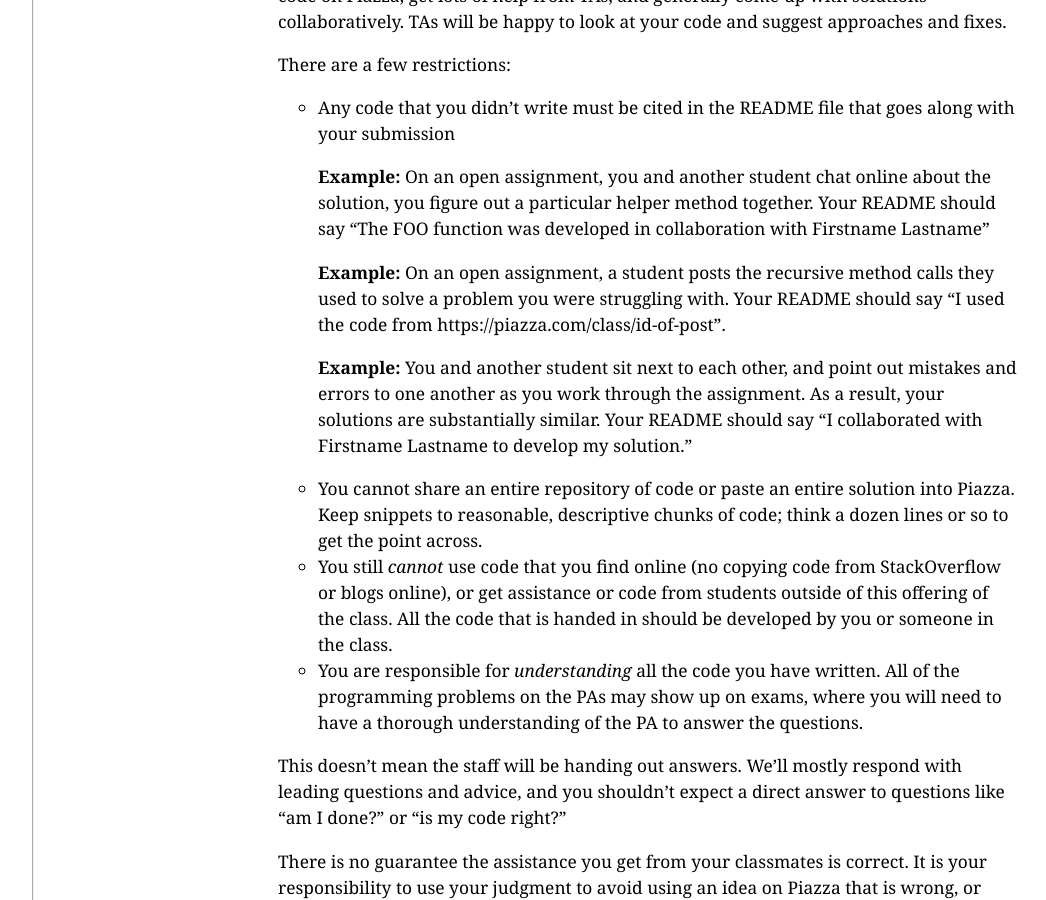
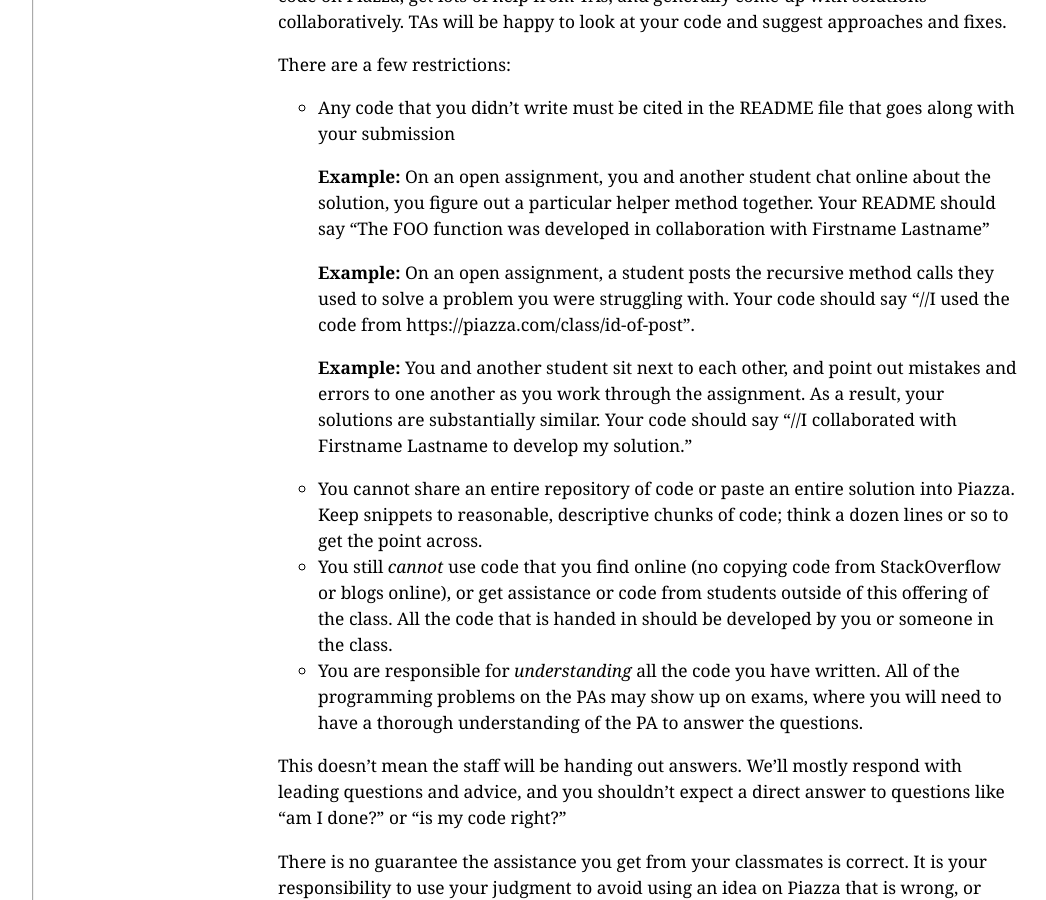
Before and after one commit to ucsd-cse12-f22/ucsd-cse12-f22.github.io, a Jekyll site: the page built from syllabus.md, in a window 1280 px wide and 900 px high, scrolled down 3546 px. Shown: the whole window, without its empty margins (56-1102 px from the left). Built offline with Jekyll 4.4.1, drawn with Linux system fonts in a browser that asks for light colours.

Commit message:
Update syllabus.md

```diff
--- a/syllabus.md
+++ b/syllabus.md
@@ -162,13 +162,13 @@ There are two types of assignments in this course, **open** and **closed**:
 
     **Example:** On an open assignment, a student posts the
     recursive method calls they used to solve a problem you were
-    struggling with. Your README should say “I used the code from
+    struggling with. Your code should say “//I used the code from
     https://piazza.com/class/id-of-post”.
 
     **Example:** You and another student sit next to each other,
     and point out mistakes and errors to one another as you work through
     the assignment. As a result, your solutions are substantially similar.
-    Your README should say “I collaborated with Firstname Lastname to
+    Your code should say “//I collaborated with Firstname Lastname to
     develop my solution.”
 
   - You cannot share an entire repository of code or paste an entire solution
@@ -218,7 +218,7 @@ Programming assignments are considered open or while all programming
 assessments (exams) are closed collaboration.
 
 You should be familiar with [the UCSD
-guidelines](http://senate.ucsd.edu/Operating-Procedures/Senate-Manual/Appendices/2)
+guidelines](http://senate.ucsd.edu/Operating-Procedures/Senate-Manual/Appendices/2){:target="_blank"}
 on academic integrity as well.
 
 <a id="g:exams"></a>
```
